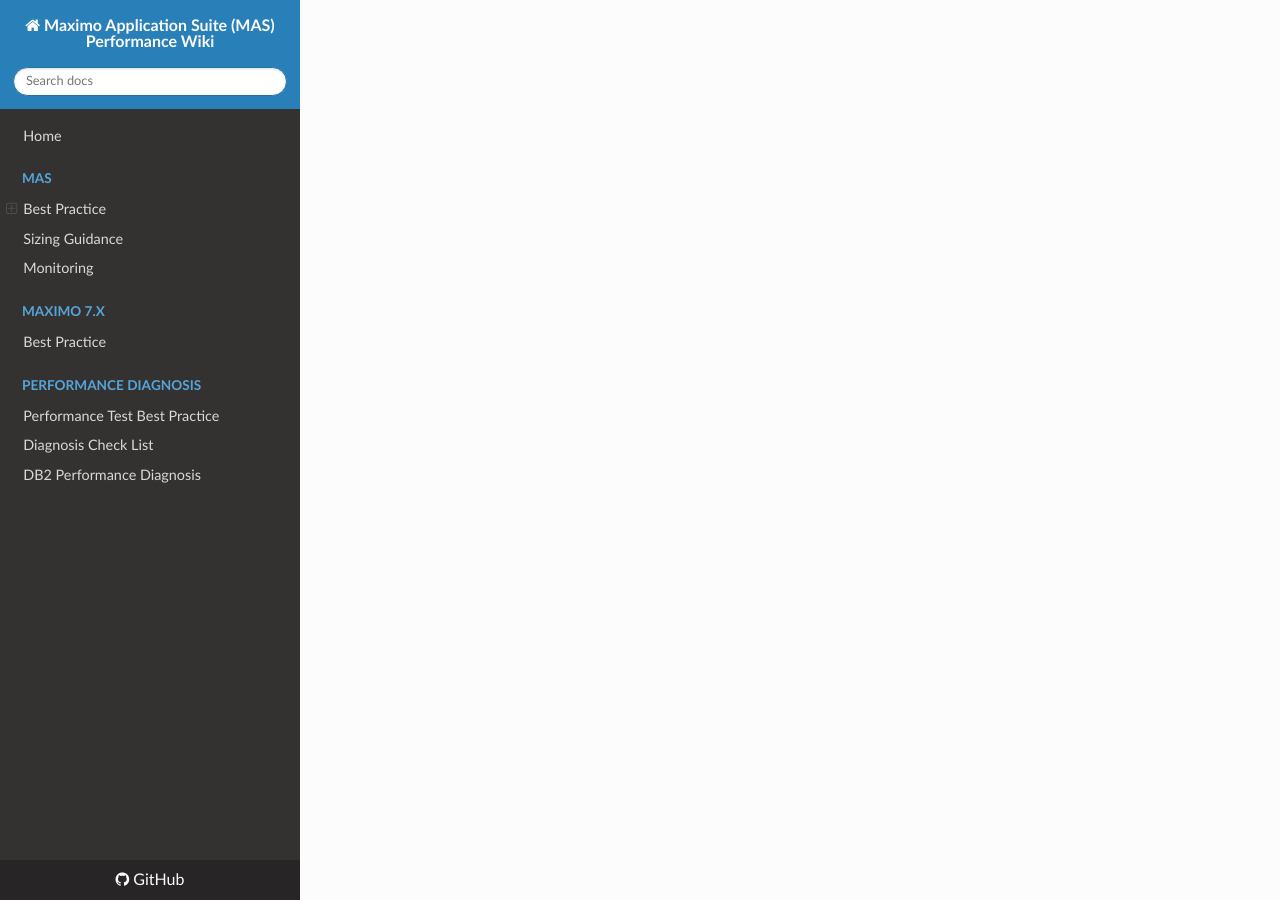
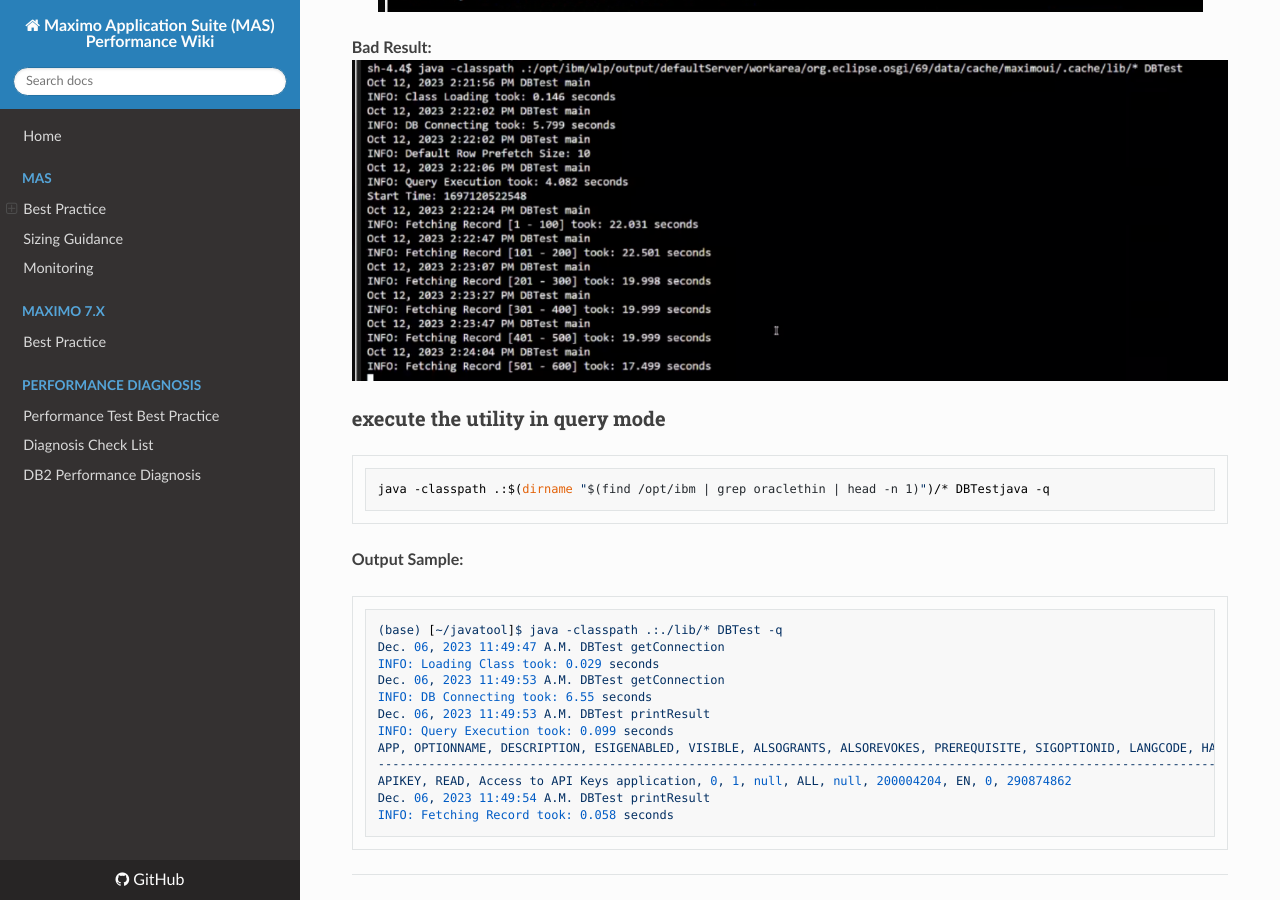
Before and after one commit to ibm-mas/mas-performance, an MkDocs documentation site: the page built from docs/pd/dbtest.md, in a window 1280 px wide and 900 px high, scrolled down 1703 px. Built offline with MkDocs 1.6.1, drawn with Linux system fonts in a browser that asks for light colours; nearby versions of some CDN libraries.

Commit message:
[patch] add DBTest Utility

````diff
--- a/docs/pd/dbtest.md
+++ b/docs/pd/dbtest.md
@@ -11,7 +11,7 @@
 
 Here is an example demonstrating how to utilize this utility in the Maximo UI pod.
 
-## Use DBTest in Maximo UI Pod
+### Use DBTest in Maximo UI Pod
 
 - go to maximo ui pod -> terminal tab, then execute below commands:
 
@@ -32,12 +32,36 @@
 java -classpath .:$(dirname "$(find /opt/ibm | grep oraclethin | head -n 1)")/* DBTestjava
 ```
 
-### Result Samples:
+**Result Samples:**
 
 Given optimal network latency and a healthy database status, the expected data fetching time is less than 10 milliseconds.
 
 **Good Result:**
-<img src="./images/dbtest-goodresult.png" alt="Good Result" width="400" height="200">
+![Good Result](./images/dbtest-goodresult.png)
 
 **Bad Result:**
-<img src="./images/dbtest-badresult.png" alt="bad Result" width="400" height="200">
+![Bad Result](./images/dbtest-badresult.png)
+
+
+### execute the utility in query mode
+```bash
+
+java -classpath .:$(dirname "$(find /opt/ibm | grep oraclethin | head -n 1)")/* DBTestjava -q
+```
+
+**Output Sample:**
+
+```text
+(base) [~/javatool]$ java -classpath .:./lib/* DBTest -q
+Dec. 06, 2023 11:49:47 A.M. DBTest getConnection
+INFO: Loading Class took: 0.029 seconds
+Dec. 06, 2023 11:49:53 A.M. DBTest getConnection
+INFO: DB Connecting took: 6.55 seconds
+Dec. 06, 2023 11:49:53 A.M. DBTest printResult
+INFO: Query Execution took: 0.099 seconds
+APP, OPTIONNAME, DESCRIPTION, ESIGENABLED, VISIBLE, ALSOGRANTS, ALSOREVOKES, PREREQUISITE, SIGOPTIONID, LANGCODE, HASLD, ROWSTAMP
+---------------------------------------------------------------------------------------------------------------------------------
+APIKEY, READ, Access to API Keys application, 0, 1, null, ALL, null, 200004204, EN, 0, 290874862
+Dec. 06, 2023 11:49:54 A.M. DBTest printResult
+INFO: Fetching Record took: 0.058 seconds
+```
````
